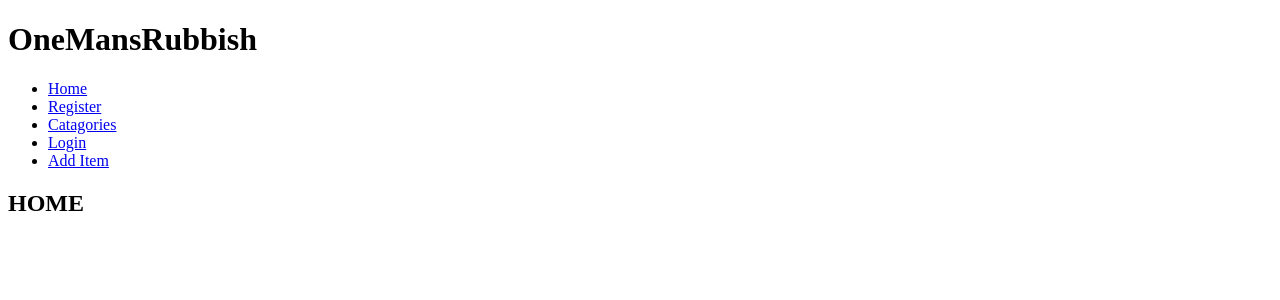
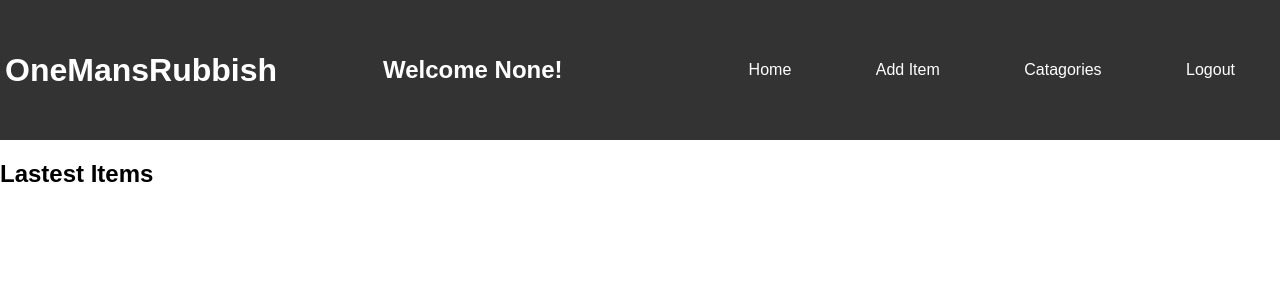
Before and after one commit to Athunder79/OneMansRubbish, a Flask app: page / in a window 1280 px wide. Shown: the top 300 px of the page. Run offline with Flask 3, Linux system fonts and the light colour scheme; the visitor is signed in with stand-in values (Sample User, id 1); data that the repository does not hold is empty.

Commit message:
add louout

```diff
--- a/OneMansRubbish/app.py
+++ b/OneMansRubbish/app.py
@@ -40,15 +40,16 @@
     if request.method == "POST":
         user_name = request.form['user_name']
         password = request.form['password']
+        full_name = request.form['full_name']
         phone = request.form['phone']
         address_line1 = request.form['address_line1']
         address_line2 = request.form['address_line2']
         city = request.form['city']
         country = request.form['country']
-        user = User(user_name=user_name, password=password, phone=phone, address_line1=address_line1, address_line2=address_line2, city=city, country=country)
+        user = User(user_name=user_name, password=password, full_name=full_name, phone=phone, address_line1=address_line1, address_line2=address_line2, city=city, country=country)
         db.session.add(user)
         db.session.commit()
-        flash('Thanks for registering')
+
         return redirect(url_for('login'))
     return render_template('register.html')
 
@@ -69,10 +70,18 @@
             return redirect(url_for('login'))
     return render_template('login.html')
 
+@app.route('/logout')
+@login_required
+def logout():
+    logout_user()
+    return redirect(url_for('index'))
+
 
 @app.route('/listing/<int:post_id>', methods=['GET','POST'])
 def listing(post_id):
+
     if request.method == "POST":
+        # todo: check user logged in
         comment_text = request.form['comment-text']
         comment_user_id = current_user.id
         comment_post_id = post_id
@@ -85,9 +94,9 @@
 
 
 
-@app.route('/catagories')
-def catagories():
-    return render_template('catagories.html')
+@app.route('/categories')
+def categories():
+    return render_template('categories.html')
 
 
 @app.route('/submit_post', methods=['GET', 'POST'])
--- a/OneMansRubbish/static/style/style.css
+++ b/OneMansRubbish/static/style/style.css
@@ -1,7 +1,8 @@
 
-
-p {
-    color:blue;
+body {
+    margin: 0;
+    padding: 0;
+    font-family: sans-serif;
 }
 
 .hide {
@@ -11,3 +12,28 @@
 .show {
     display: block;
 }
+
+.flex {
+    display: flex;
+    flex-direction: row;
+    justify-content: space-between;
+    align-items: center;
+}
+
+.navbar{
+    display: flex;
+    flex-direction: row;
+    justify-content: space-between;
+    align-items: center;
+    background-color: #333;
+    color: white;
+    padding: 5px;
+}
+
+li,a {
+    display: inline-block;
+    list-style-type: none;
+    color: white;
+    text-decoration: none;
+    padding: 20px;
+}
--- a/OneMansRubbish/templates/base.html
+++ b/OneMansRubbish/templates/base.html
@@ -8,22 +8,25 @@
   <script src="/static/script/script.js"></script>
 </head>
 <body>
-  <header>
+  <header class="navbar">
     <h1>OneMansRubbish</h1>
-    <nav class="navbar">
+    {% if current_user.is_authenticated %}
+    <h2>Welcome {{current_user.user_name}}!</h2>
+    {% endif %}
+
+    <nav>
       <ul>
         <li><a href="{{ url_for('index') }}">Home</a></li>
+        <li><a href="{{ url_for('submit_post') }}">Add Item</a></li>
+        <li><a href="{{ url_for('categories') }}">Catagories</a></li>
+        {% if current_user.is_authenticated %}
+        <li><a href="{{ url_for('logout') }}">Logout</a></li>
+        {% else %}
+        <li><a href="{{ url_for('login') }}">Login</a></li>
         <li><a href="{{ url_for('register') }}">Register</a></li>
-        <li><a href="{{ url_for('catagories') }}">Catagories</a></li>
-        <li><a href="{{ url_for('login') }}">Login</a></li>
-        <li><a href="{{ url_for('submit_post') }}">Add Item</a></li>
-        {% with messages = get_flashed_messages() %}
-        {% if messages %}
-          {% for message in messages %}
-            <li>{{ message }}</li>
-          {% endfor %}
         {% endif %}
-      {% endwith %}
+
+
 
       </ul>
     </nav>
--- a/OneMansRubbish/templates/catagories.html
+++ b/OneMansRubbish/templates/categories.html
@@ -1,4 +1,4 @@
 {% extends 'base.html' %}
 {% block content %}
-<h2>Catagories</h2>
+<h2>Categories</h2>
 {% endblock %}
--- a/OneMansRubbish/templates/index.html
+++ b/OneMansRubbish/templates/index.html
@@ -1,6 +1,6 @@
 {% extends 'base.html' %}
 {% block content %}
-<h2>HOME</h2>
+<h2>Lastest Items</h2>
 
 
     {% for posts in posted %}
--- a/OneMansRubbish/templates/register.html
+++ b/OneMansRubbish/templates/register.html
@@ -6,6 +6,8 @@
     <input type="text" id="username" name="user_name" required><br><br>
     <label for="password">Password:</label>
     <input type="password" id="password" name="password" required><br><br>
+    <label for="full_name">Full Name:</label>
+    <input type="text" id="full_name" name="full_name"><br><br>
     <label for="phone">Phone:</label>
     <input type="text" id="phone" name="phone"><br><br>
     <label for="address_line1">Address Line 1:</label>
```
Also changed, not shown: OneMansRubbish/models.py (+8 -7 lines).
